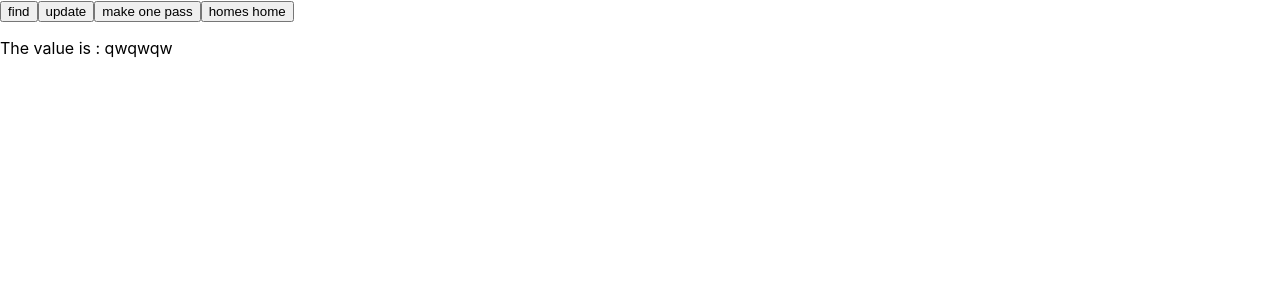
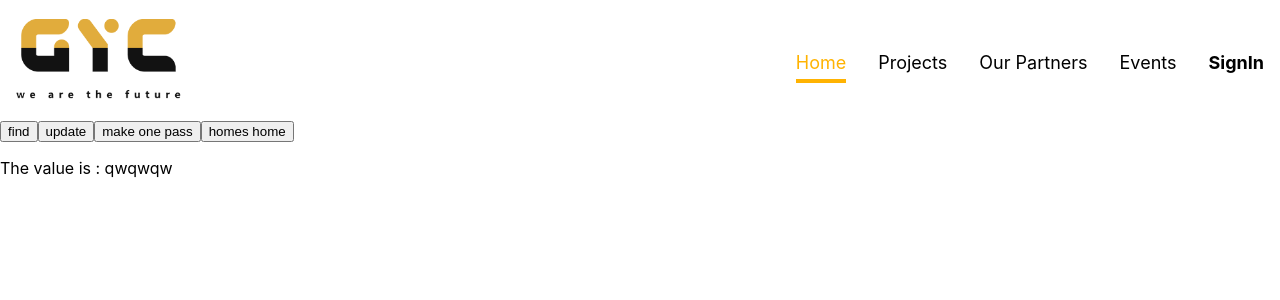
Before and after one commit to ShubhamBrody/testonlyfront, a React (Create React App) app: page / in a window 1280 px wide. Shown: the top 300 px of the page. Built offline with nearby package versions, Linux system fonts and the light colour scheme.

Commit message:
'NavBarInitiallyCompleted(15July)'

```diff
--- a/src/components/AdminSignIn-Route/SignInMain.js
+++ b/src/components/AdminSignIn-Route/SignInMain.js
@@ -1,3 +1,14 @@
 /* eslint-disable import/no-anonymous-default-export */
+import {Fragment} from 'react';
+import links from '../Navbar/Navbar.initial';
+import Navbar from '../Navbar/Navbar'
+import logo from '../../resources/images/logo.png';
+
 export default () => {
-}
+  return (
+    <Fragment>
+      <Navbar links={links} imgSrc={logo}/>
+      <p>I am sign In page</p>
+    </Fragment>
+  );
+};
--- a/src/components/Events-Route/EventsMain.js
+++ b/src/components/Events-Route/EventsMain.js
@@ -0,0 +1,14 @@
+/* eslint-disable import/no-anonymous-default-export */
+import {Fragment} from 'react';
+import links from '../Navbar/Navbar.initial';
+import Navbar from '../Navbar/Navbar'
+import logo from '../../resources/images/logo.png';
+
+export default () => {
+  return (
+    <Fragment>
+      <Navbar links={links} imgSrc={logo}/>
+      <p>I am Events page</p>
+    </Fragment>
+  );
+};
--- a/src/components/Home-Route/HomeMain.js
+++ b/src/components/Home-Route/HomeMain.js
@@ -1,70 +1,79 @@
 /* eslint-disable import/no-anonymous-default-export */
 
-import {useState, Fragment} from 'react';
-import axios from 'axios';
-
+import { useState, Fragment } from "react";
+import axios from "axios";
+import Navbar from "../Navbar/Navbar";
+import links from '../Navbar/Navbar.initial';
+import logo from '../../resources/images/logo.png';
 
 export default () => {
-    const [dummy, setDummy] = useState('qwqwqw');
+  const [dummy, setDummy] = useState("qwqwqw");
   const submitHandler1 = () => {
     console.log("Works!!");
-        axios.post('http://localhost:5000/admin/find', {
-            username: 'Shubham Tiwari',
-            password: 'ShubhamIsAGooDBoY'
+    axios
+      .post("http://localhost:5000/admin/find", {
+        username: "Shubham Tiwari",
+        password: "ShubhamIsAGooDBoY",
       })
-        .then(res => {
+      .then((res) => {
         setDummy(res.data);
       })
-        .catch(err => {
+      .catch((err) => {
         console.log(err);
       });
-    }
+  };
 
   const submitHandler2 = () => {
     console.log("Works!!");
-        axios.post('http://localhost:5000/admin/updatepassword', {
-            username: 'Shubham Tiwari',
-            password: 'ShubhamIsABAdBoy'
+    axios
+      .post("http://localhost:5000/admin/updatepassword", {
+        username: "Shubham Tiwari",
+        password: "ShubhamIsABAdBoy",
       })
-        .then(res => {
+      .then((res) => {
         setDummy(res.data);
       })
-        .catch(err => {
+      .catch((err) => {
         console.log(err);
       });
-    }
+  };
 
   const submitHandler3 = () => {
     console.log("Works!!");
-        axios.post('http://localhost:5000/admin/add', {
-            username: 'Shubham Tiwari',
-            password: 'ShubhamIsAGOOdBoy'
+    axios
+      .post("http://localhost:5000/admin/add", {
+        username: "Shubham Tiwari",
+        password: "ShubhamIsAGOOdBoy",
       })
-        .then(res => {
+      .then((res) => {
         setDummy(res.data);
       })
-        .catch(err => {
+      .catch((err) => {
         console.log(err);
       });
-    }
+  };
 
   const submitHandler4 = () => {
     console.log("Works!!");
-        axios.get('http://localhost:5000/home/')
-        .then(res => {
+    axios
+      .get("http://localhost:5000/home/")
+      .then((res) => {
         setDummy(res.data);
       })
-        .catch(err => {
+      .catch((err) => {
         console.log(err);
       });
-    }
+  };
+
+
   return (
     <Fragment>
+      <Navbar links={links} imgSrc={logo}/>
       <button onClick={submitHandler1}>find</button>
       <button onClick={submitHandler2}>update</button>
       <button onClick={submitHandler3}>make one pass</button>
       <button onClick={submitHandler4}>homes home</button>
       <p>The value is : {dummy}</p>
     </Fragment>
-    )
-}
+  );
+};
--- /dev/null
+++ b/src/components/Navbar/Navbar.initial.js
@@ -0,0 +1,25 @@
+const links = [
+    {
+      linkto: "/",
+      text: 'Home',
+    },
+    {
+      linkto: "/projects",
+      text: 'Projects',
+    },
+    {
+      linkto: "/partners",
+      text: 'Our Partners',
+    },
+    {
+      linkto: "/events",
+      text: 'Events',
+    },
+    {
+      linkto: "/signin",
+      text: 'SignIn',
+      style: {fontWeight: 'bold'}
+    },
+  ];
+
+  export default links;
--- a/src/components/Navbar/Navbar.js
+++ b/src/components/Navbar/Navbar.js
@@ -1 +1,19 @@
+/* eslint-disable import/no-anonymous-default-export */
 import classes from './Navbar.module.css';
+import {NavLink} from 'react-router-dom';
+// import logo from '../../resources/images/logo.png';
+
+export default (props) => {
+    return (
+        <div className={classes.Navbar}>
+            <div style={{backgroundImage: `url(${props.imgSrc})`}} className={classes.logo}></div>
+            <div className={classes.links}>
+                <ul>
+                    {props.links.map(link => {
+                        return <li><NavLink activeClassName={classes.activelink} exact={true} to={link.linkto} style={link.style || {}}><div className={classes.navdivinternal}>{link.text}</div></NavLink></li>;
+                    })}
+                </ul>
+            </div>
+        </div>
+    )
+}
--- a/src/components/Navbar/Navbar.module.css
+++ b/src/components/Navbar/Navbar.module.css
@@ -0,0 +1,43 @@
+.Navbar {
+    font-size: 18px;
+    margin: 0;
+    width: 100%;
+    display: flex;
+    justify-content: space-between;
+}
+
+.links ul {
+    list-style-type: none;
+    margin: 0;
+    margin-top: 2em;
+    padding: 0;
+}
+
+.links li {
+    padding: 1rem;
+    display: inline-block;
+}
+
+.links a {
+    text-decoration: none;
+    color: #000;
+}
+
+.links .activelink {
+    color: #FFB302;
+}
+
+.logo {
+    width: 180px;
+    height: 100px;
+    margin: 10px;
+    background-size: contain;
+}
+
+.navdivinternal {
+    padding-bottom: 0.4rem;
+}
+
+.activelink .navdivinternal {
+    border-bottom: 4px solid #FFB302;
+}
--- a/src/components/Partners-Route/PartnersMain.js
+++ b/src/components/Partners-Route/PartnersMain.js
@@ -0,0 +1,14 @@
+/* eslint-disable import/no-anonymous-default-export */
+import {Fragment} from 'react';
+import links from '../Navbar/Navbar.initial';
+import Navbar from '../Navbar/Navbar'
+import logo from '../../resources/images/logo.png';
+
+export default () => {
+  return (
+    <Fragment>
+      <Navbar links={links} imgSrc={logo}/>
+      <p>I am Partners page</p>
+    </Fragment>
+  );
+};
--- a/src/components/Projects-Route/ProjectsMain.js
+++ b/src/components/Projects-Route/ProjectsMain.js
@@ -0,0 +1,14 @@
+/* eslint-disable import/no-anonymous-default-export */
+import {Fragment} from 'react';
+import links from '../Navbar/Navbar.initial';
+import Navbar from '../Navbar/Navbar'
+import logo from '../../resources/images/logo.png';
+
+export default () => {
+  return (
+    <Fragment>
+      <Navbar links={links} imgSrc={logo}/>
+      <p>I am projects page</p>
+    </Fragment>
+  );
+};
```
Also changed, not shown: src/resources/images/logo.png (added). Lines whose indentation alone changed are shown as unchanged.
